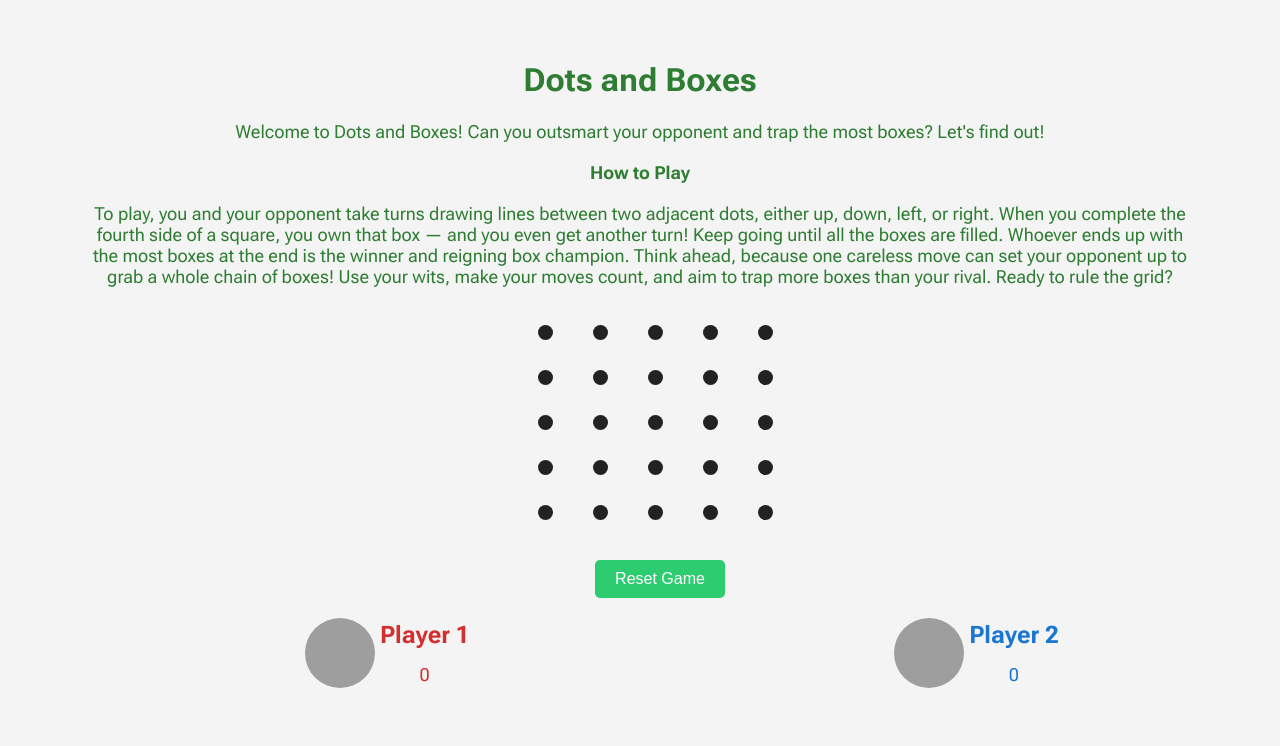
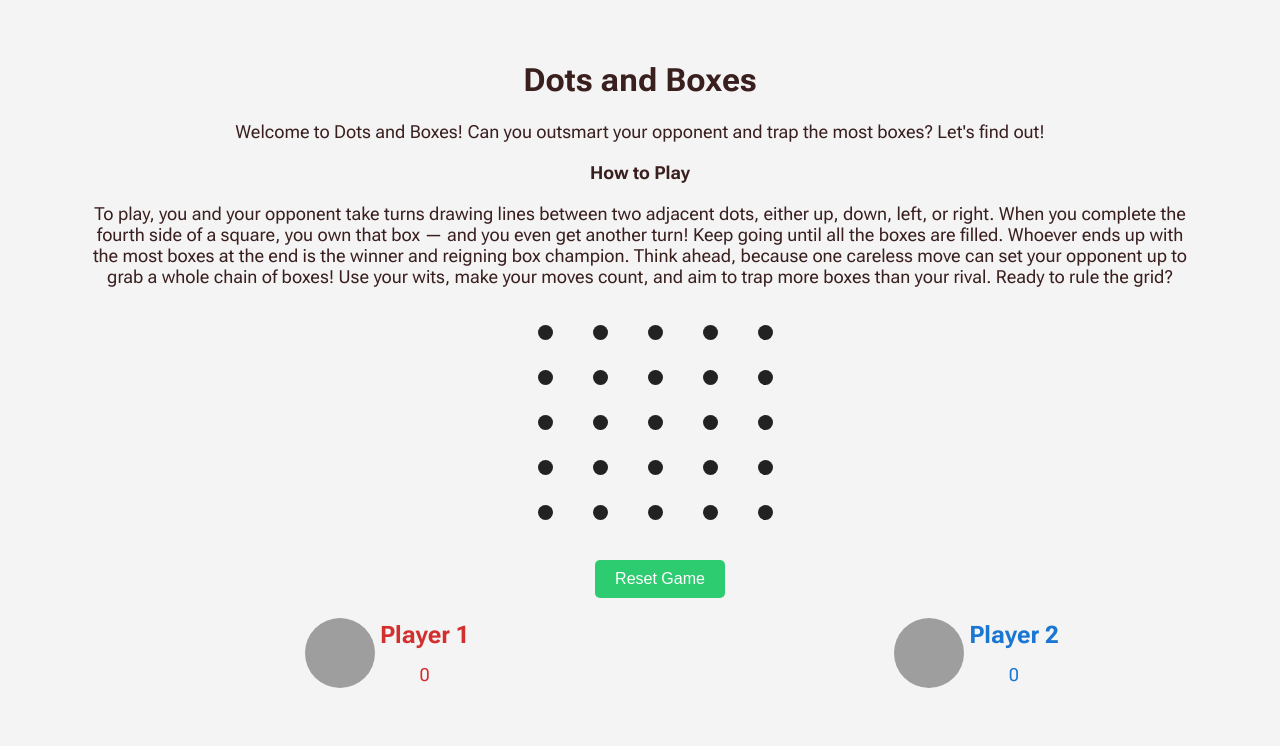
Before and after one commit to Diana961216/Dots-and-Boxes, a plain HTML site: page index.html in a window 1280 px wide. Shown: the top 746 px of the page. Drawn offline with Linux system fonts and the light colour scheme; grey boxes are pictures that could not be loaded.

Commit message:
fix fill box after play again

```diff
--- a/css/style.css
+++ b/css/style.css
@@ -7,7 +7,7 @@ body {
 
 h1 {
     text-align: center;
-    color: #2E7D32;
+    color: #3A1F1F;
     padding: 40px 20px 0;
 
 }
@@ -184,7 +184,7 @@ h1 {
   .how-to,.instructions, .welcome {
   margin-top: 20px;
   font-size: 18px;
-  color: #2E7D32;
+  color: #3A1F1F;
   display: flex;
   justify-content: center;
   align-items: center;
--- a/js/app.js
+++ b/js/app.js
@@ -125,6 +125,7 @@ const init = () => {
     turn = "X"
     isWinner = false
     isTie = false
+    document.querySelectorAll('.board-container [id^="box-"]').forEach(el => el.remove())
     render()
   }
 
```
